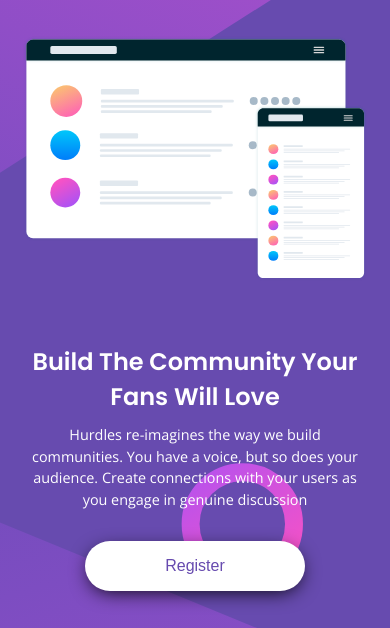
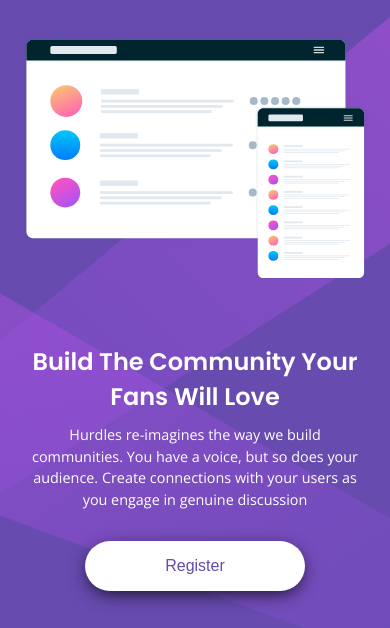
Before and after one commit to sqle157/Huddle-landing-page-with-a-single-introductory-section, a plain HTML site: page index.html in a window 390 px wide. Shown: the part 70-698 px from the top of the page. Drawn offline with nearby package versions, Linux system fonts and the light colour scheme.

Commit message:
change mobile background

```diff
--- a/css/style.css
+++ b/css/style.css
@@ -111,6 +111,14 @@ i:hover {
 
 /* Mobile + Tablet */
 @media (max-width: 992px) {
+	body {
+		background: url(../images/bg-mobile.svg) no-repeat center center fixed, var(--violet);
+		-webkit-background-size: cover;
+		-moz-background-size: cover;
+		-o-background-size: cover;
+		background-size: cover;
+	}
+
 	.container {
 		display: flex;
 		flex-direction: column;
```
